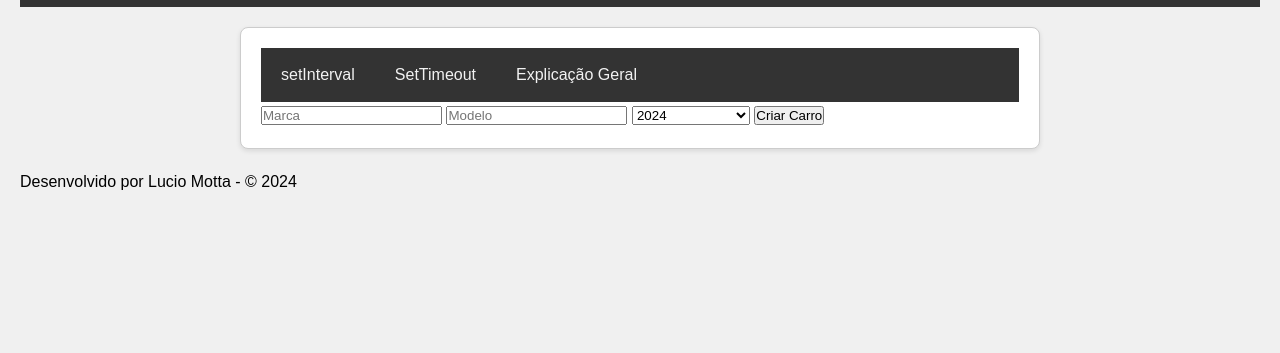
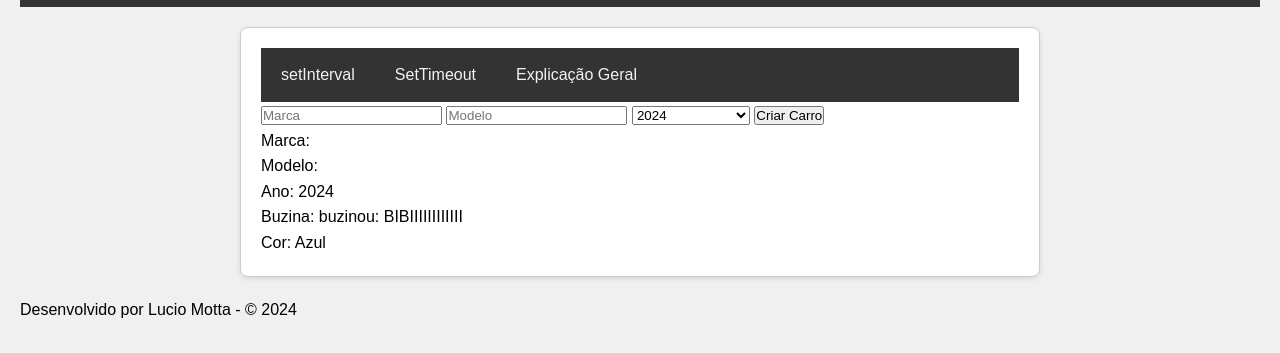
Before and after one commit to luciomotta/Curso-JS, a plain HTML site: page index17.html in a window 1280 px wide. Both pictures are taken after a click on the button "Criar Carro". Shown: the part 163-516 px from the top of the page. Drawn offline with Linux system fonts and the light colour scheme.

```diff
--- a/index17.html
+++ b/index17.html
@@ -40,6 +40,7 @@
             <a href="#" onclick="mostrarExplicacao('case1')">setInterval</a>
             <a href="#" onclick="mostrarExplicacao('case2')">SetTimeout</a>
             <a href="#" onclick="mostrarExplicacao('case3')">Explicação Geral</a>
+
         </nav>
         <div id="explicacao">
             <!-- Área onde serão exibidas as explicações -->
@@ -57,7 +58,6 @@
 
                 <button type="button" onclick="criarCarro()">Criar Carro</button>
             </form>
-            <a>
             <div id="resultado"></div>
         </section>
 
@@ -68,7 +68,7 @@
 
     <script src="js/Aula17.js"></script>
     <script>
-        function mostrarExplicacao(secao) {
+            function mostrarExplicacao(secao) {
             document.getElementById("explicacao").innerHTML = "";
             let conteudoExplicacao = "";
 
@@ -183,6 +183,27 @@
         }
 
 
+
+            function criarCarro() {
+            const marca = document.getElementById('marca').value;
+            const modelo = document.getElementById('modelo').value;
+            const ano = document.getElementById('ano').value;
+
+            const carro = new Carro(marca, modelo, ano);
+            document.getElementById('resultado').innerHTML = `
+                Marca: ${carro.marca}<br>
+                Modelo: ${carro.modelo}<br>
+                Ano: ${carro.ano}<br>
+                Buzina: ${carro.BUZINA()}<br>
+            `;
+
+            // Exemplo de adição de propriedade
+            carro.cor = "Azul";
+            document.getElementById('resultado').innerHTML += `Cor: ${carro.cor}<br>`;
+
+            // Exemplo de remoção de propriedade
+            delete carro.cor;
+        }
     </script>
 
 </body>
```
